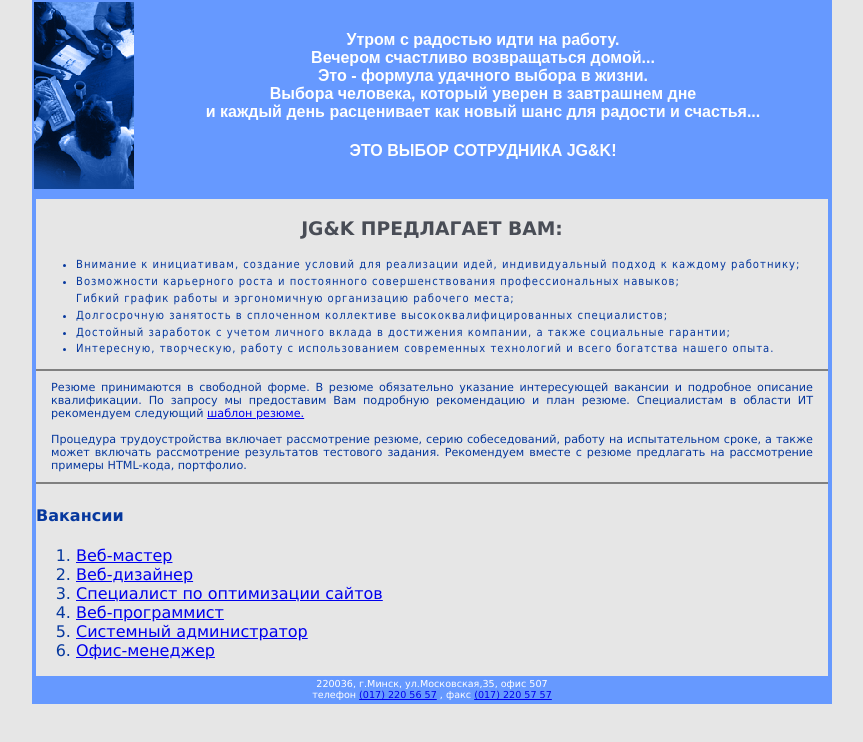
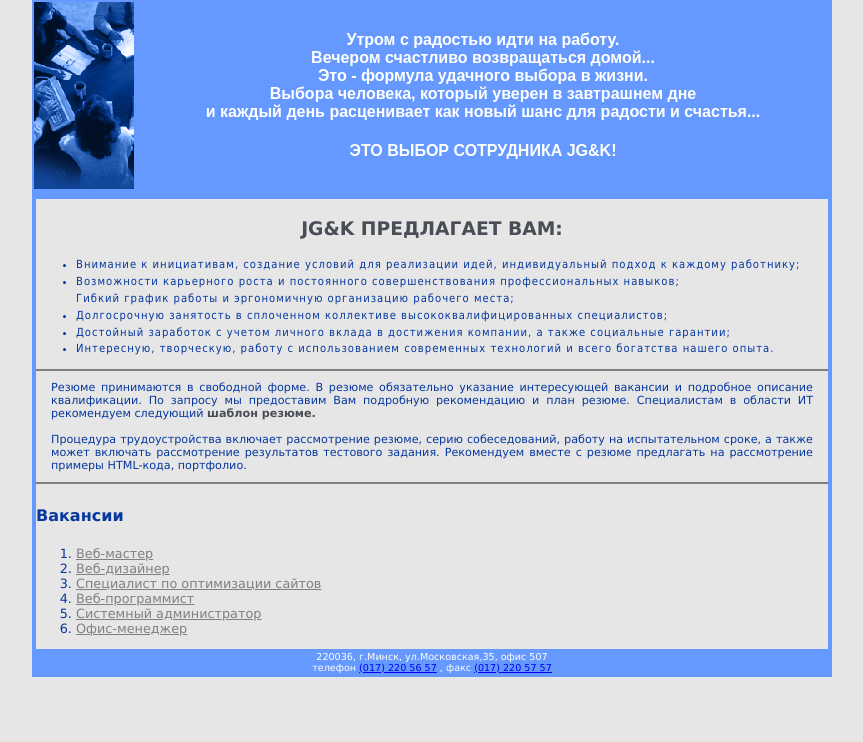
Before and after one commit to vadimPetru/lesson4, a plain HTML site: page Practice/Practice2.html in a window 1280 px wide. Shown: the whole page, without its empty margins (208-1071 px from the left). Drawn offline with Linux system fonts and the light colour scheme.

Commit message:
workng 2

```diff
--- a/Practice/style.css
+++ b/Practice/style.css
@@ -42,3 +42,18 @@ ul{
   border-top: 2px solid gray;
   border-bottom: 2px solid gray;
 }
+
+.content a{
+  text-decoration: none;
+  color: #494d56;
+  font-weight: bolder;
+
+}
+
+ol {
+  font-size: 0.8em;
+}
+
+ol li a{
+  color: gray;
+}
```
